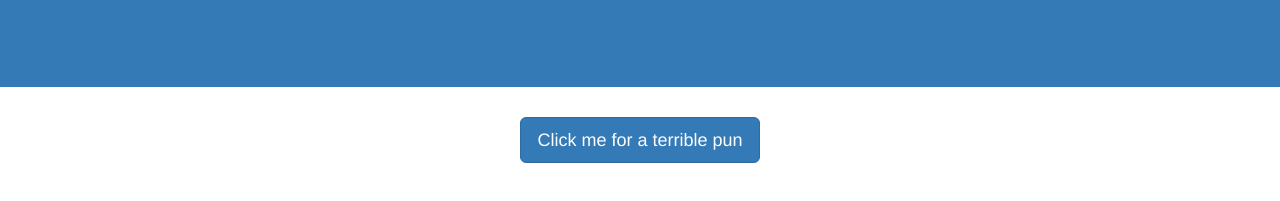
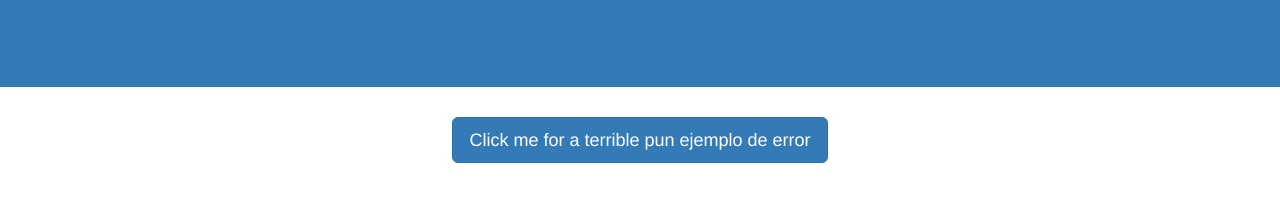
Before and after one commit to kalabajouie/Miscelaneo, a website: page src/index.html in a window 1280 px wide. Shown: the part 191-392 px from the top of the page. Drawn offline with nearby package versions, Linux system fonts and the light colour scheme.

Commit message:
se genera error intencional

```diff
--- a/src/index.html
+++ b/src/index.html
@@ -33,7 +33,7 @@
     <main>
       <div class="container text-center">
         <div class="row">
-          <button class="btn btn-lg btn-primary">Click me for a terrible pun</button>
+          <button class="btn btn-lg btn-primary">Click me for a terrible pun ejemplo de error</button>
         </div>
         <div class="row">
           <div id="pun-container"></div>
```
